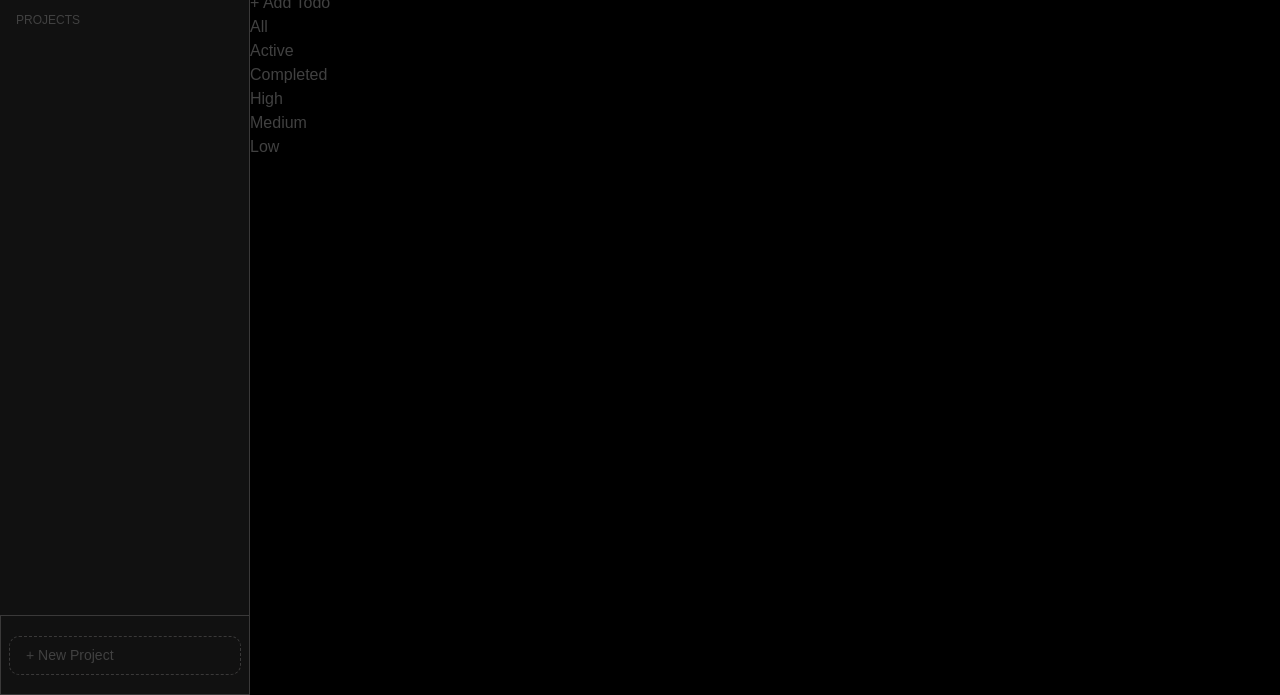
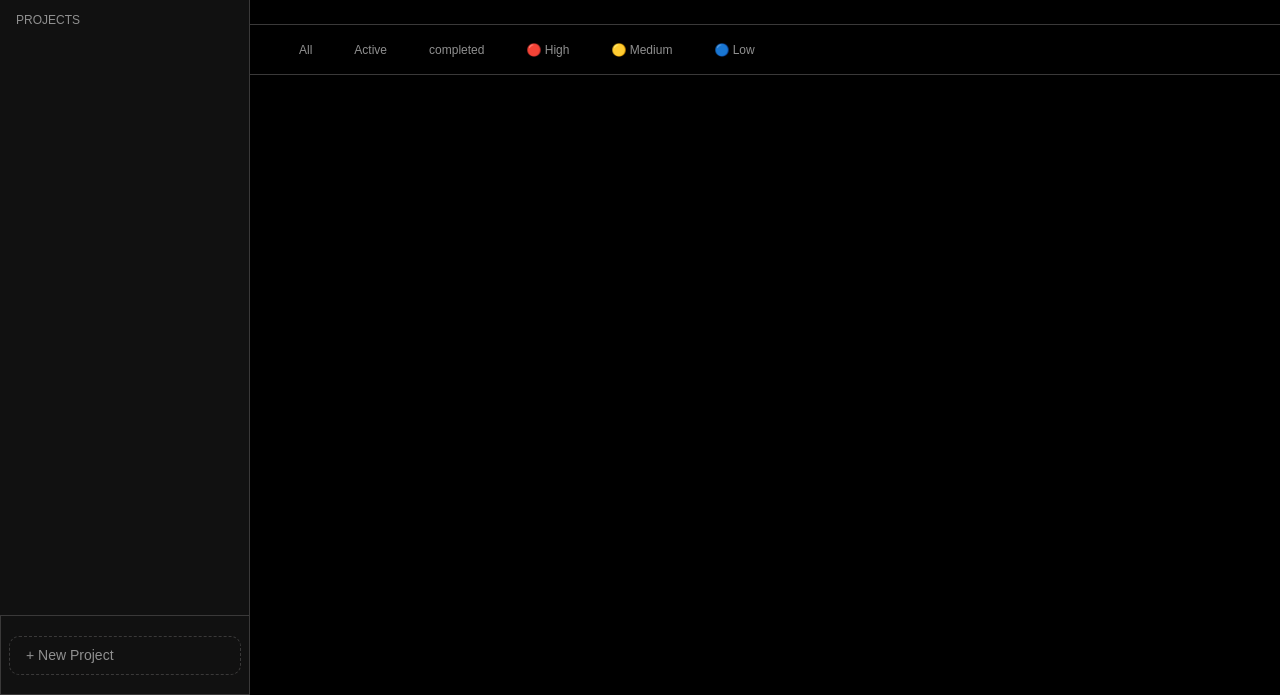
Before and after one commit to Chrono-QuasarDev/done., a website built with webpack: page src/index.html in a window 1280 px wide. Shown: the part 105-800 px from the top of the page. Built offline with nearby package versions, Linux system fonts and the light colour scheme; a web font is replaced by a local one.

Commit message:
feat: style main content area

```diff
--- a/src/index.html
+++ b/src/index.html
@@ -18,45 +18,59 @@
         <div>PROJECT MANAGER</div>
       </div>
       <div class="projects">
-        <div class="project_title">PROJECTS</div>
-        <ul></ul>
+        <div class="project-title">PROJECTS</div>
+        <ul class="project-lists">
+        </ul>
       </div>
-      <div class="project_btn">
+      <div class="project-btn">
         <a href="#">+ New Project</a>
       </div>
     </aside>
 
     <div class="main">
-      <div class="main_header">
-        <div>
-          <div>PERSONAL</div>
-          <div>
+      <div class="main-header">
+        <div class="header-container">
+          <div class="personal">PERSONAL</div>
+          <div class="data">
             <div>
-              <span>2</span> todos
+              <span class="num">2</span> todos
             </div>
             <div>
-              <span>0</span> completed
+              <span class="num">0</span> completed
             </div>
             <div>
-              <span>2</span> remaining
+              <span class="num">2</span> remaining
             </div>
           </div>
         </div>
-        <div>
-          <a href="#">+ Add Todo</a>
+        <div class="btn-container">
+          <a href="#" class="todo-btn">+ Add Todo</a>
         </div>
       </div>
 
-      <div class="filters">
-        <ul>
-          <li>All</li>
-          <li>Active</li>
-          <li>Completed</li>
-          <li>High</li>
-          <li>Medium</li>
-          <li>Low</li>
-        </ul>
-      </div>
+      <ul class="filters">
+        <li><a href="#" class="tags">All</a></li>
+        <li><a href="#" class="tags">Active</a></li>
+        <li><a href="#" class="tags">completed</a></li>
+        <li>
+          <a href="#" class="tags">
+            <span>🔴</span>
+            High
+          </a>
+        </li>
+        <li>
+          <a href="#" class="tags">
+            <span>🟡</span>
+            Medium
+          </a>
+        </li>
+        <li>
+          <a href="#" class="tags">
+            <span>🔵</span>
+            Low
+          </a>
+        </li>
+      </ul>
 
       <div class="content-area"></div>
     </div>
--- a/src/style.css
+++ b/src/style.css
@@ -11,7 +11,7 @@
   /* Neutral Scale */
   --bg-color: #000000;
   --sidebar-color: #111111;
-  --text-color: #414141;
+  --text-color: #909090;
   --border-color: #3a3939;
   --white: #f8f9fa;
 
@@ -133,11 +133,11 @@ aside {
   padding: var(--spacing-md);
 }
 
-.project_title {
+.project-title {
   font-size: var(--fs-xs);
 }
 
-.project_btn {
+.project-btn {
   padding: var(--spacing-sm);
   border: 1px solid var(--border-color);
   border-right: none;
@@ -146,7 +146,7 @@ aside {
   justify-content: center;
 }
 
-.project_btn a {
+.project-btn a {
   display: block;
   border: 1px dashed var(--border-color);
   border-radius: 10px;
@@ -159,3 +159,85 @@ aside {
   color: var(--color-primary);
   border-color: var(--color-primary);
 }
+
+
+/* ---------- MAIN ---------- */
+.main {
+  display: grid;
+  grid-template-rows: 130px 50px 1fr;
+}
+
+.main-header {
+  display: flex;
+  justify-content: space-between;
+  border-bottom: 1px solid var(--border-color);
+  padding-block: var(--spacing-md);
+  padding-inline: var(--spacing-lg);
+}
+
+.header-container {
+  display: flex;
+  flex-direction: column;
+}
+
+.personal {
+  font-size: var(--fs-4xl);
+  font-family: var(--font-family);
+  color: var(--white);
+  line-height: var(--line-height-tight);
+}
+
+.data {
+  display: flex;
+  gap: var(--spacing-md);
+  font-size: var(--fs-xs);
+}
+
+.num {
+  color: var(--white);
+}
+
+.btn-container {
+  display: flex;
+  flex-direction: column;
+  justify-content: flex-end;
+  padding-bottom: var(--spacing-sm);
+}
+
+.todo-btn {
+  padding-block: var(--spacing-sm);
+  padding-inline: var(--spacing-md);
+  background-color: var(--color-primary);
+  font-weight: var(--fw-bold);
+  font-size: var(--fs-sm);
+  color: var(--bg-color);
+  border-radius: 15px;
+  transition: all 0.2s ease;
+}
+
+
+.filters {
+  display: flex;
+  gap: var(--spacing-sm);
+  padding-block: var(--spacing-md);
+  padding-inline: var(--spacing-lg);
+  border-bottom: 1px solid var(--border-color);
+  font-size: var(--fs-xs);
+}
+
+.tags {
+  padding: var(--spacing-sm) var(--spacing-md);
+  border-radius: 30px;
+  transition: all 0.5s ease;
+  border: 1px solid transparent;
+}
+
+.tags:nth-child(1) {
+  border: 1px solid var();
+}
+
+.tags:hover {
+  background-color: var(--sidebar-color);
+  color: var(--white);
+  border: 1px solid var(--border-color);
+}
```
